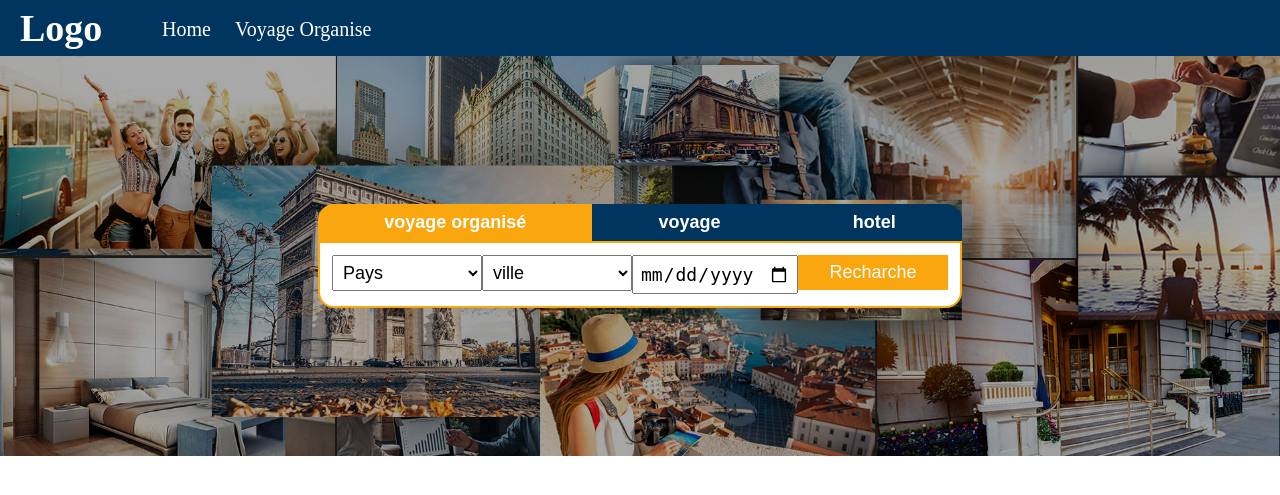
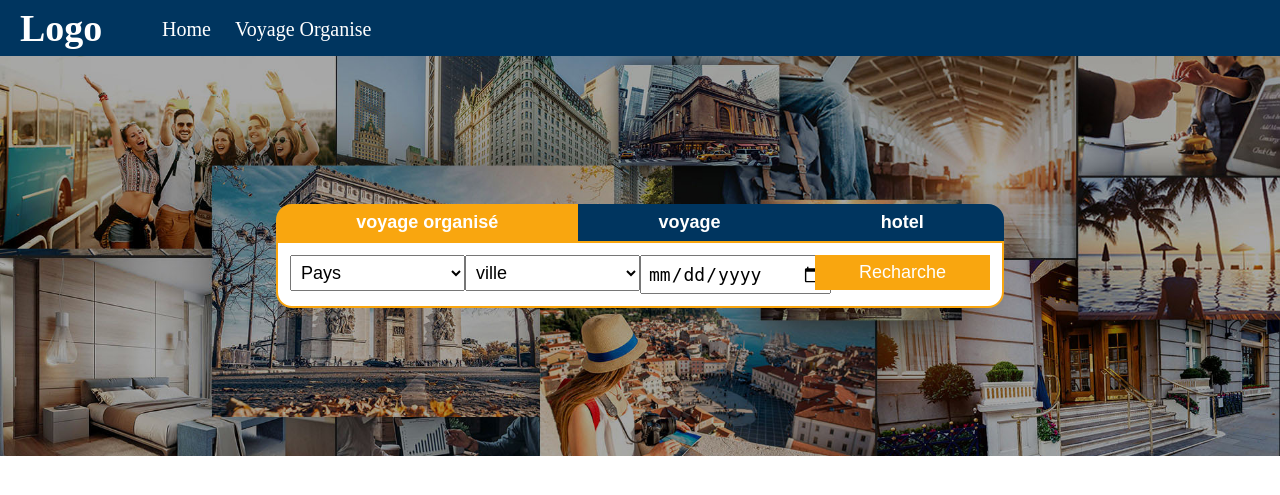
Before and after one commit to mehalanis29/ProjetPFE, a PHP site: page /indexclient.php in a window 1280 px wide. Shown: the top 495 px of the page. Run offline with PHP 8.4, Linux system fonts and the light colour scheme.

Commit message:
index client form js

```diff
--- a/css/Client/navbar.css
+++ b/css/Client/navbar.css
@@ -83,9 +83,23 @@
   border-bottom-right-radius: 16px;
   border-bottom-left-radius: 16px;
   border: 2px solid var(--color-lemon);
+  display: none;
+  width: 700px;
+}
+.nav_bar_div_form_activ{
+  display: block;
 }
 .formtest{
   display: flex;
+}
+
+.nab_bar_index_div_input{
+  width: 100%;
+}
+.nab_bar_index_input,.recharche_btn{
+  padding: 6px;
+  font-size: 18px;
+  width: 100%;
 }
 .recharche_btn{
   border: none;
@@ -94,13 +108,3 @@
   margin-top: auto;
   height: 35px;
 }
-.nab_bar_index_input,.recharche_btn{
-  padding: 6px;
-  font-size: 18px;
-  width: 150px;
-}
-.nab_bar_index_div_input{
-}
-.nab_bar_index_label{
-  font-size: 18px;
-}
--- a/indexclient.php
+++ b/indexclient.php
@@ -9,6 +9,9 @@ include 'php/Client/standard.php';
     <title></title>
     <link rel="stylesheet" href="css/Client/standard.css">
     <link rel="stylesheet" href="css/Client/navbar.css">
+    <script type="text/javascript" src="js/Client/index.js">
+
+    </script>
   </head>
   <body>
     <div class="nav_bar">
@@ -24,13 +27,16 @@ include 'php/Client/standard.php';
         <div class="nav_bar_cover_index">
           <div class="nav_bar_from">
             <div class="nav_bar_from_titre">
-              <button type="button" class="nav_bar_from_titre_choix nav_bar_from_titre_choix_active" name="button">
+              <button type="button" class="nav_bar_from_titre_choix nav_bar_from_titre_choix_active"
+               id="voyage_organis_btn" onclick="change('voyage_organis')" name="button">
                 voyage organisé
               </button>
-              <button type="button" class="nav_bar_from_titre_choix" name="button">voyage</button>
-              <button type="button" class="nav_bar_from_titre_choix" name="button">hotel</button>
+              <button type="button" class="nav_bar_from_titre_choix" id="voyage_btn"
+                  onclick="change('voyage')" name="button">voyage</button>
+              <button type="button" class="nav_bar_from_titre_choix" id="hotel_btn"
+                       onclick="change('hotel')" name="button">hotel</button>
             </div>
-            <div class="nav_bar_div_form">
+            <div class="nav_bar_div_form nav_bar_div_form_activ" id="voyage_organis_form">
               <form class="formtest" action="indexclient.php" method="post">
                 <div class="nab_bar_index_div_input">
                   <select class="nab_bar_index_input" placeholder="pays" name="">
@@ -51,6 +57,12 @@ include 'php/Client/standard.php';
                 </div>
               </form>
             </div>
+            <div class="nav_bar_div_form" id="voyage_form">
+              voyage
+            </div>
+            <div class="nav_bar_div_form" id="hotel_form">
+              hotel
+            </div>
           </div>
         </div>
     </div>
--- /dev/null
+++ b/js/Client/index.js
@@ -0,0 +1,12 @@
+function change(x) {
+  var btn=document.getElementsByClassName("nav_bar_from_titre_choix");
+  var form=document.getElementsByClassName("nav_bar_div_form");
+  for (var i = 0; i < btn.length; i++) {
+    btn[i].className="nav_bar_from_titre_choix";
+  }
+  for (var i = 0; i < btn.length; i++) {
+    form[i].className="nav_bar_div_form";
+  }
+  document.getElementById(x+"_btn").className="nav_bar_from_titre_choix nav_bar_from_titre_choix_active";
+  document.getElementById(x+"_form").className="nav_bar_div_form nav_bar_div_form_activ";
+}
```
